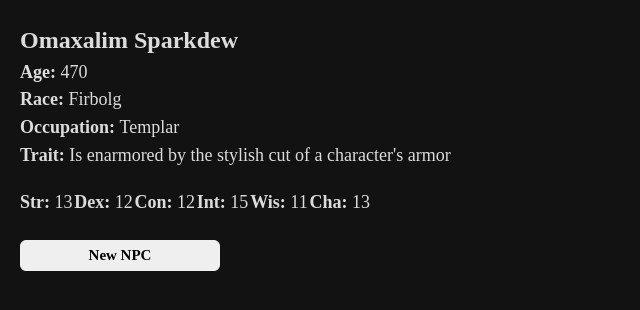
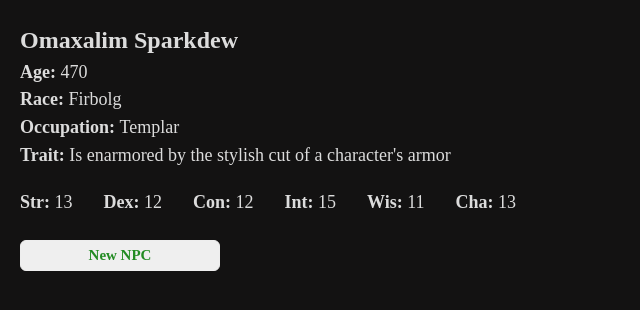
Before and after one commit to Tawe/NPC-generator, a React (Create React App) app: page / in a window 1280 px wide. Shown: the top 310 px of the page, without its empty margins (0-640 px from the left). Built offline with nearby package versions, Linux system fonts and the light colour scheme; a web font is replaced by a local one.

Commit message:
Fixing layout issues

```diff
--- a/src/App.tsx
+++ b/src/App.tsx
@@ -85,23 +85,21 @@ const Button = styled.button`
     border: 1px solid #eee;
     display: inline-block;
     cursor: pointer;
-    color: 000;
+    color: forestgreen;
     font-size: 15px;
     font-weight: bold;
     padding: 6px 24px;
     margin-left: 20px;
     text-decoration: none;
-    &:hover {
-        color: forestgreen;
-    }
 `;
 
 const StatsContainer = styled.div`
     display: flex;
     flex-direction: row;
     margin-top: 20px;
-    width: 350px;
+    width: 40%;
     justify-content: space-between;
+    flex-wrap: wrap;
 `;
 
 export default App;
```
